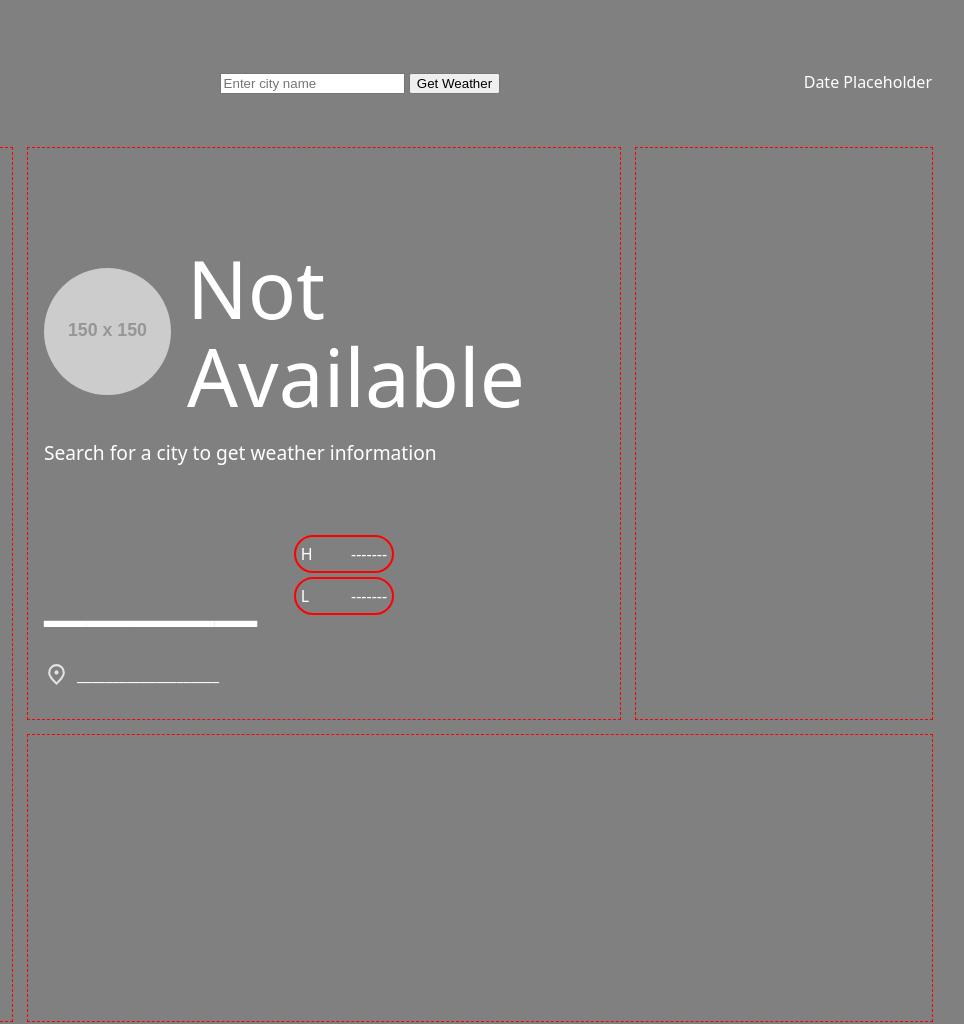
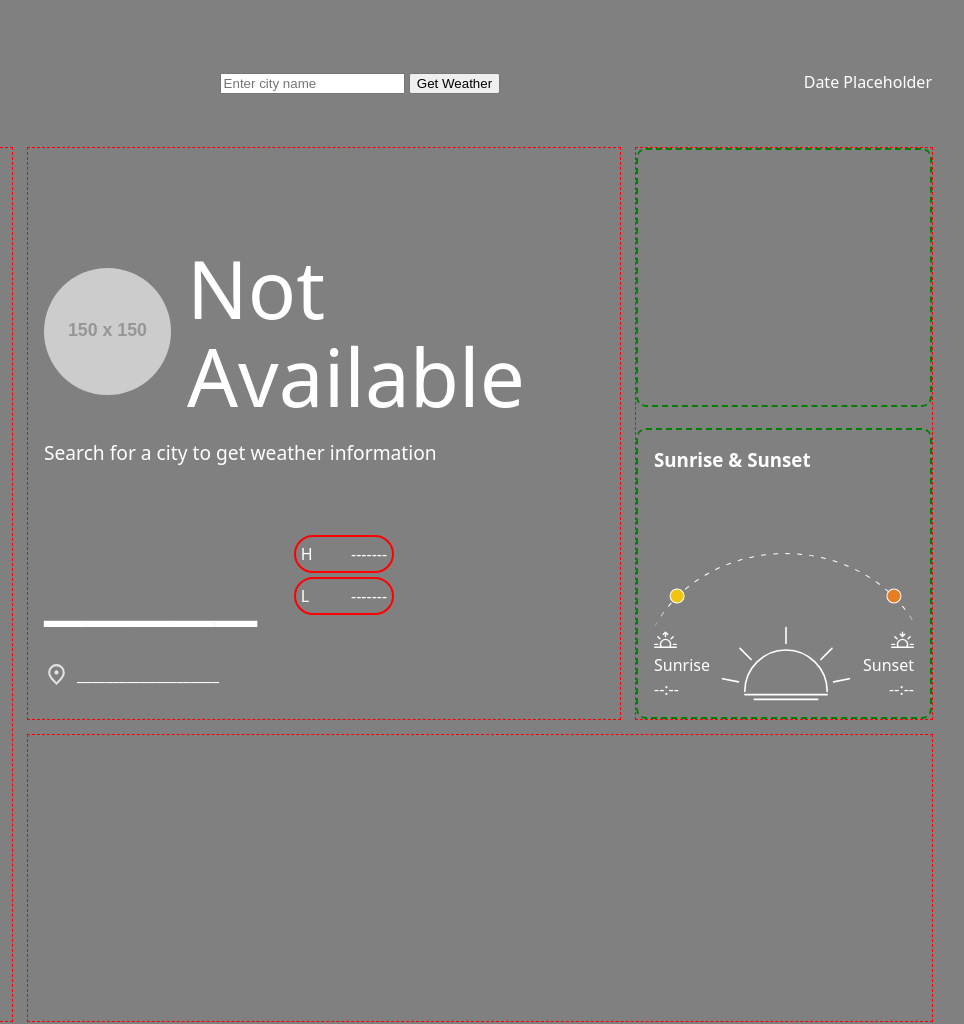
Before and after one commit to nishadnp/weather-app, a website built with webpack: page src/index.html in a window 1280 px wide. Shown: the full height of the page, 316-1280 px from the left. Built offline with nearby package versions, Linux system fonts and the light colour scheme; placeholder pictures from the web are drawn by us; files whose address does not match are found by name.

Commit message:
feat: add functional sunrise & sunset extras card
Implement sunrise/sunset dashboard widget with SVG visuals, layout
styling, and dynamic data rendering from processed API.

```diff
--- /dev/null
+++ b/src/components/extras.js
@@ -0,0 +1,12 @@
+// src/components/extras.js
+
+const elements = {
+  sunriseTimeText: document.querySelector(".sunrise-time"),
+  sunsetTimeText: document.querySelector(".sunset-time"),
+};
+
+export function renderExtras(processedData) {
+  elements.sunriseTimeText.textContent = processedData.today.sunrise ?? "N/A";
+
+  elements.sunsetTimeText.textContent = processedData.today.sunset ?? "N/A";
+}
--- a/src/index.html
+++ b/src/index.html
@@ -115,7 +115,59 @@
       </section>
       <section id="extras">
         <article></article>
-        <article></article>
+        <article class="sunrise-sunset-container">
+          <h3>Sunrise & Sunset</h3>
+
+          <div>
+            <img
+              src="./assets/images/sun-position-path.svg"
+              alt="Sun position path trajectory"
+              class="sun-position-path"
+            />
+
+            <div class="sunrise-sunset-wrapper">
+              <div class="sunrise-info">
+                <svg
+                  xmlns="http://www.w3.org/2000/svg"
+                  width="23"
+                  height="23"
+                  fill="currentColor"
+                  class="bi bi-sunrise"
+                  viewBox="0 0 16 16"
+                >
+                  <path
+                    d="M7.646 1.146a.5.5 0 0 1 .708 0l1.5 1.5a.5.5 0 0 1-.708.708L8.5 2.707V4.5a.5.5 0 0 1-1 0V2.707l-.646.647a.5.5 0 1 1-.708-.708zM2.343 4.343a.5.5 0 0 1 .707 0l1.414 1.414a.5.5 0 0 1-.707.707L2.343 5.05a.5.5 0 0 1 0-.707m11.314 0a.5.5 0 0 1 0 .707l-1.414 1.414a.5.5 0 1 1-.707-.707l1.414-1.414a.5.5 0 0 1 .707 0M8 7a3 3 0 0 1 2.599 4.5H5.4A3 3 0 0 1 8 7m3.71 4.5a4 4 0 1 0-7.418 0H.499a.5.5 0 0 0 0 1h15a.5.5 0 0 0 0-1h-3.79zM0 10a.5.5 0 0 1 .5-.5h2a.5.5 0 0 1 0 1h-2A.5.5 0 0 1 0 10m13 0a.5.5 0 0 1 .5-.5h2a.5.5 0 0 1 0 1h-2a.5.5 0 0 1-.5-.5"
+                  />
+                </svg>
+                <p>Sunrise</p>
+                <p class="sunrise-time">--:--</p>
+              </div>
+
+              <img
+                src="./assets/images/twilight.svg"
+                alt="Twilight"
+                class="twilight"
+              />
+
+              <div class="sunset-info">
+                <svg
+                  xmlns="http://www.w3.org/2000/svg"
+                  width="23"
+                  height="23"
+                  fill="currentColor"
+                  class="bi bi-sunset"
+                  viewBox="0 0 16 16"
+                >
+                  <path
+                    d="M7.646 4.854a.5.5 0 0 0 .708 0l1.5-1.5a.5.5 0 0 0-.708-.708l-.646.647V1.5a.5.5 0 0 0-1 0v1.793l-.646-.647a.5.5 0 1 0-.708.708zm-5.303-.51a.5.5 0 0 1 .707 0l1.414 1.413a.5.5 0 0 1-.707.707L2.343 5.05a.5.5 0 0 1 0-.707zm11.314 0a.5.5 0 0 1 0 .706l-1.414 1.414a.5.5 0 1 1-.707-.707l1.414-1.414a.5.5 0 0 1 .707 0zM8 7a3 3 0 0 1 2.599 4.5H5.4A3 3 0 0 1 8 7m3.71 4.5a4 4 0 1 0-7.418 0H.499a.5.5 0 0 0 0 1h15a.5.5 0 0 0 0-1h-3.79zM0 10a.5.5 0 0 1 .5-.5h2a.5.5 0 0 1 0 1h-2A.5.5 0 0 1 0 10m13 0a.5.5 0 0 1 .5-.5h2a.5.5 0 0 1 0 1h-2a.5.5 0 0 1-.5-.5"
+                  />
+                </svg>
+                <p>Sunset</p>
+                <p class="sunset-time">--:--</p>
+              </div>
+            </div>
+          </div>
+        </article>
       </section>
       <section id="nextdays-forecast">
         <ul class="forecast-list">
--- a/src/index.js
+++ b/src/index.js
@@ -8,6 +8,7 @@ import { processWeatherData } from "./utils/processWeatherData";
 import { renderSideBar } from "./components/sidebar";
 import { renderWeatherContent } from "./components/weatherContent";
 import { renderNextDaysForecast } from "./components/nextdaysForecast";
+import { renderExtras } from "./components/extras";
 
 // Event listener for the weather form submission
 document.getElementById("weather-form").addEventListener("submit", (event) => {
@@ -21,6 +22,7 @@ document.getElementById("weather-form").addEventListener("submit", (event) => {
       console.log(`Selected weather API data for ${city}: `, processedData);
       renderSideBar(processedData);
       renderWeatherContent(processedData);
+      renderExtras(processedData);
       renderNextDaysForecast(processedData);
     })
     .catch((error) => {
--- a/src/styles/components.css
+++ b/src/styles/components.css
@@ -132,3 +132,60 @@
   font-weight: 700;
   font-size: 1.1rem;
 }
+
+#extras > article {
+  flex: 1;
+  border: 2px dashed green; /* for temporary visualization */
+  border-radius: 10px;
+}
+
+.sunrise-sunset-container {
+  padding: 1rem;
+  display: flex;
+  flex-direction: column;
+  justify-content: space-between;
+}
+
+.sunrise-sunset-container > h3 {
+  margin: 0 0 1rem 0;
+}
+
+.sunrise-sunset-container > div {
+  display: flex;
+  flex-direction: column;
+}
+
+.sunrise-sunset-wrapper {
+  margin-top: 0px;
+  display: flex;
+  justify-content: space-between;
+}
+
+.sunrise-info,
+.sunset-info {
+  display: flex;
+  flex-direction: column;
+  font-weight: 500;
+  justify-content: end;
+}
+
+.sunrise-info {
+  align-items: start;
+}
+
+.sunset-info {
+  align-items: end;
+}
+
+:where(.sunrise-info, .sunset-info) > * {
+  margin: 0;
+}
+
+.bi {
+  /* in-built class of bootstrap SVGs  */
+  color: #ffffff;
+}
+
+.twilight {
+  max-width: 50%;
+}
--- a/src/styles/layout.css
+++ b/src/styles/layout.css
@@ -35,6 +35,9 @@ main > * {
 
 #extras {
   grid-area: extras;
+  display: flex;
+  flex-direction: column;
+  gap: 1.3rem;
 }
 
 #nextdays-forecast {
--- a/src/utils/processWeatherData.js
+++ b/src/utils/processWeatherData.js
@@ -32,6 +32,8 @@ export function processWeatherData(data) {
       windSpeed: currentConditions.windspeed,
       visibility: currentConditions.visibility,
       uvIndex: currentConditions.uvindex,
+      sunrise: today.sunrise,
+      sunset: today.sunset,
     },
     nextFiveDays,
   };
```
Also changed, not shown: src/assets/icons/sunrise.svg (added), src/assets/icons/sunset.svg (added), src/assets/images/sun-position-path.svg (added), src/assets/images/twilight.svg (added).
